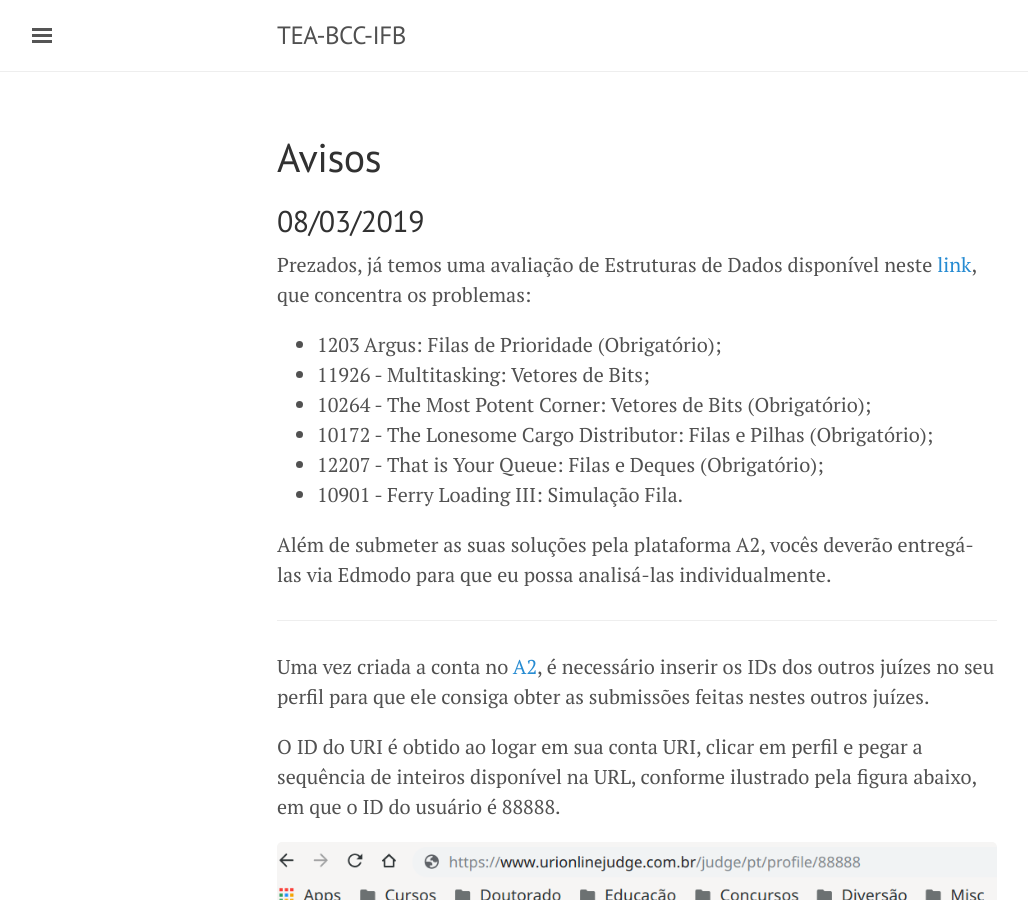
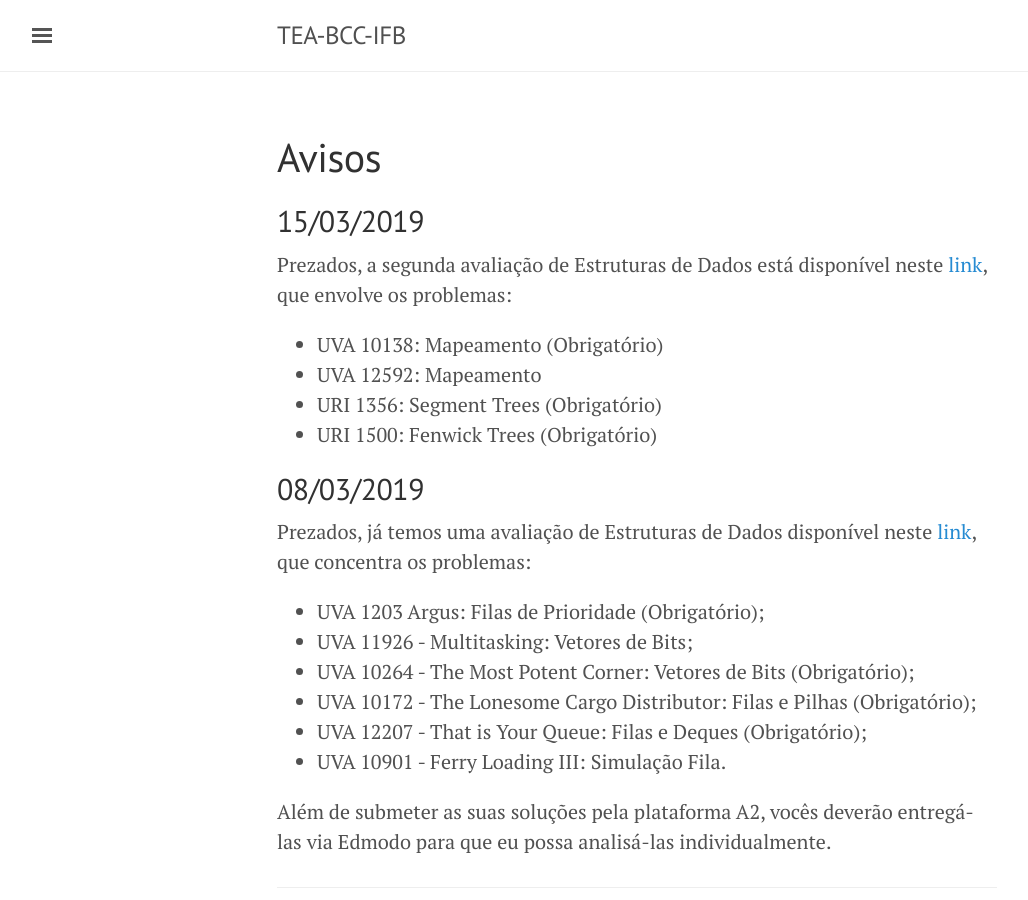
Before and after one commit to danielsaad/TEA-BCC-IFB, a Jekyll site: the page built from index.md, in a window 1280 px wide and 900 px high. Shown: the whole window, without its empty margins (3-1031 px from the left). Built offline with Jekyll 4.4.1, drawn with Linux system fonts in a browser that asks for light colours.

Commit message:
Adicionando novas informações

```diff
--- a/index.md
+++ b/index.md
@@ -6,28 +6,26 @@ title: Home
 # Avisos
 
 
-<!--
-10138 CDVII: Mapeamento
-12592 - Slogan Learning of Princess: Mapeamento
-1203 Argus: Priority_queue (S)
-11926 - Multitasking: Bitmap (S)
-10264 - The Most Potent Corner (S) : Bitmap
-10172 - The Lonesome Cargo Distributor: Filas e Pilhas (S)
-12207 - That is Your Queue: Filas e Deques (S)
-10901 - Ferry Loading III (Simulação Fila)
+## 15/03/2019
 
--->
+Prezados, a segunda avaliação de Estruturas de Dados está disponível neste [link](https://a2oj.com/contest?ID=39107), que envolve os problemas:
+
+- UVA 10138: Mapeamento (Obrigatório)
+- UVA 12592: Mapeamento
+- URI 1356: Segment Trees (Obrigatório)
+- URI 1500: Fenwick Trees (Obrigatório)
+
 
 ## 08/03/2019
 
 Prezados, já temos uma avaliação de Estruturas de Dados disponível  neste [link](https://a2oj.com/contest?ID=39046), que concentra os problemas:
 
-- 1203 Argus: Filas de Prioridade (Obrigatório);
-- 11926 - Multitasking: Vetores de Bits;
-- 10264 - The Most Potent Corner: Vetores de Bits (Obrigatório);
-- 10172 - The Lonesome Cargo Distributor: Filas e Pilhas (Obrigatório);
-- 12207 - That is Your Queue: Filas e Deques (Obrigatório);
-- 10901 - Ferry Loading III: Simulação Fila.
+- UVA 1203 Argus: Filas de Prioridade (Obrigatório);
+- UVA 11926 - Multitasking: Vetores de Bits;
+- UVA 10264 - The Most Potent Corner: Vetores de Bits (Obrigatório);
+- UVA 10172 - The Lonesome Cargo Distributor: Filas e Pilhas (Obrigatório);
+- UVA 12207 - That is Your Queue: Filas e Deques (Obrigatório);
+- UVA 10901 - Ferry Loading III: Simulação Fila.
 
 Além de submeter as suas soluções pela plataforma A2, vocês deverão entregá-las via Edmodo para que eu possa analisá-las individualmente.
 
```
Also changed, not shown: notas-de-aula/paradigmas/index.md (added, +102 -0 lines), 6 other files.
